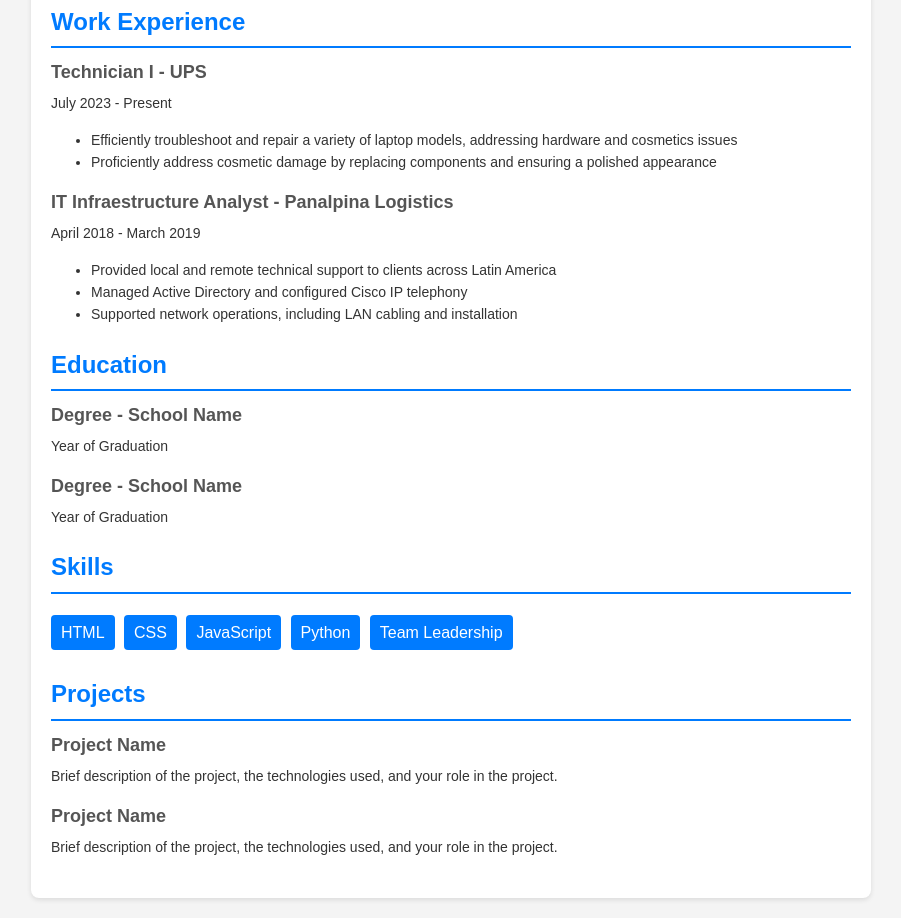
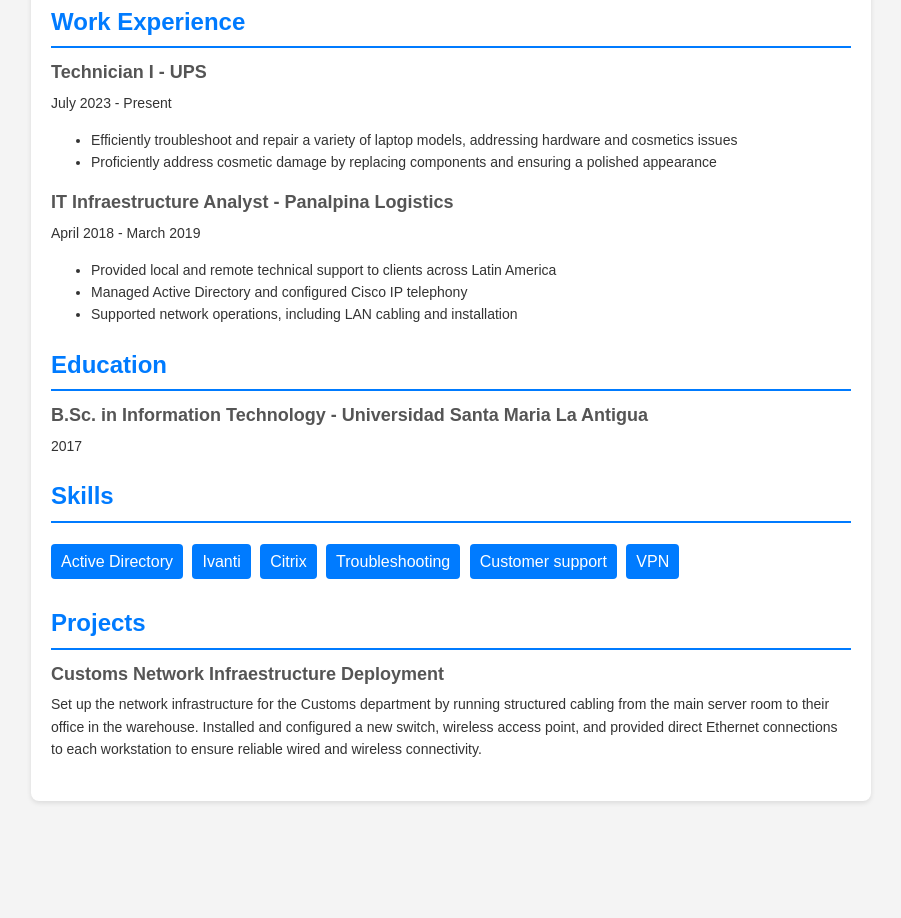
Before and after one commit to emferrari/Emanuel_Ferrari_Resume, a plain HTML site: page index.html in a window 1280 px wide. Shown: the part 296-1214 px from the top of the page, without its empty margins (189-1090 px from the left). After the commit the page ends 1117 px from the top, so only its background shows below. Drawn offline with Linux system fonts and the light colour scheme.

Commit message:
Updated personal info in Education, Skills, and Projects sections

```diff
--- a/index.html
+++ b/index.html
@@ -132,40 +132,34 @@
             <div class="section">
                 <h2>Education</h2>
                 <div class="item">
-                    <h3>Degree - School Name</h3>
-                    <p>Year of Graduation</p>
+                    <h3>B.Sc. in Information Technology - Universidad Santa Maria La Antigua</h3>
+                    <p>2017</p>
                 </div>
-                <div class="item">
-                    <h3>Degree - School Name</h3>
-                    <p>Year of Graduation</p>
-                </div>
+
             </section>
             <section class="section">
                 <h2>Skills</h2>
                 <div class="skills">
                     <ul>
-                        <li>HTML</li>
-                        <li>CSS</li>
-                        <li>JavaScript</li>
-                        <li>Python</li>
-                        <li>Team Leadership</li>
+                        <li>Active Directory</li>
+                        <li>Ivanti</li>
+                        <li>Citrix</li>
+                        <li>Troubleshooting</li>
+                        <li>Customer support</li>
+                        <li>VPN</li>
                     </ul>
                 </div>
             </section>
             <section class="section">
                 <h2>Projects</h2>
                 <div class="item">
-                    <h3>Project Name</h3>
+                    <h3>Customs Network Infraestructure Deployment</h3>
                     <p>
-                        Brief description of the project, the technologies used,
-                        and your role in the project.
-                    </p>
-                </div>
-                <div class="item">
-                    <h3>Project Name</h3>
-                    <p>
-                        Brief description of the project, the technologies used,
-                        and your role in the project.
+                        Set up the network infrastructure for the Customs department
+                         by running structured cabling from the main server room to their office
+                         in the warehouse. Installed and configured a new switch, wireless access point,
+                         and provided direct Ethernet connections to each workstation
+                          to ensure reliable wired and wireless connectivity.
                     </p>
                 </div>
             </section>
```
